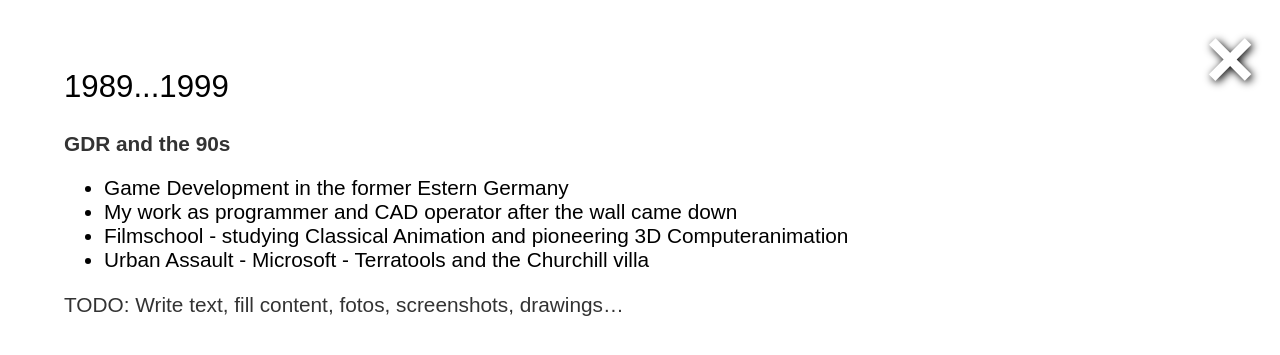
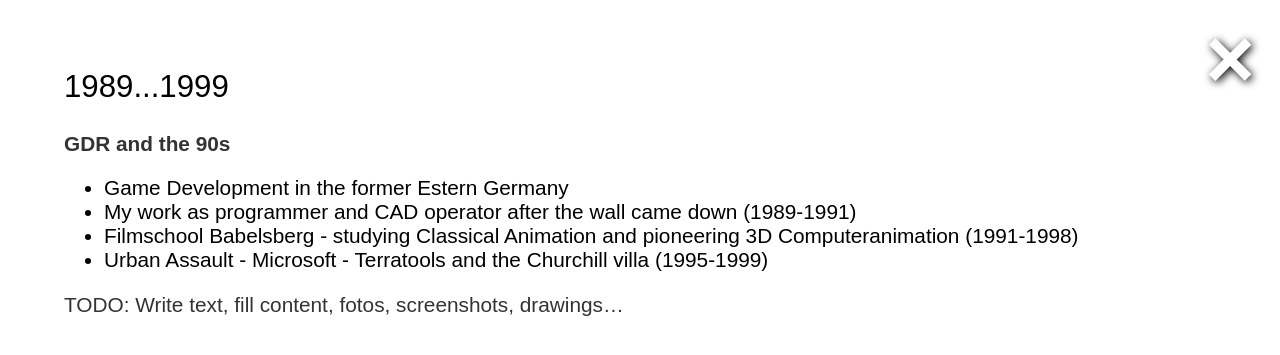
Before and after one commit to gebirgsbernd/gebirgsbernd.github.io, a Jekyll site: the page built from z_aboutme/_posts/1989-01-01-old.md, in a window 1280 px wide. Shown: the top 355 px of the page. Built offline with Jekyll 4.4.1, drawn with Linux system fonts in a browser that asks for light colours; some web fonts are replaced.

Commit message:
NOchn bissl Wording justiert v4

```diff
--- a/z_aboutme/_posts/1989-01-01-old.md
+++ b/z_aboutme/_posts/1989-01-01-old.md
@@ -4,9 +4,9 @@
 ---
 **GDR and the 90s**
 * Game Development in the former Estern Germany
-* My work as programmer and CAD operator after the wall came down
-* Filmschool - studying Classical Animation and pioneering 3D Computeranimation
-* Urban Assault - Microsoft - Terratools and the Churchill villa
+* My work as programmer and CAD operator after the wall came down  (1989-1991)
+* Filmschool Babelsberg - studying Classical Animation and pioneering 3D Computeranimation (1991-1998)
+* Urban Assault - Microsoft - Terratools and the Churchill villa (1995-1999)
 
 
 TODO: Write text, fill content, fotos, screenshots, drawings...
```
Also changed, not shown: z_aboutme/_posts/2010-01-01-misc.md (+1 -1 lines).
